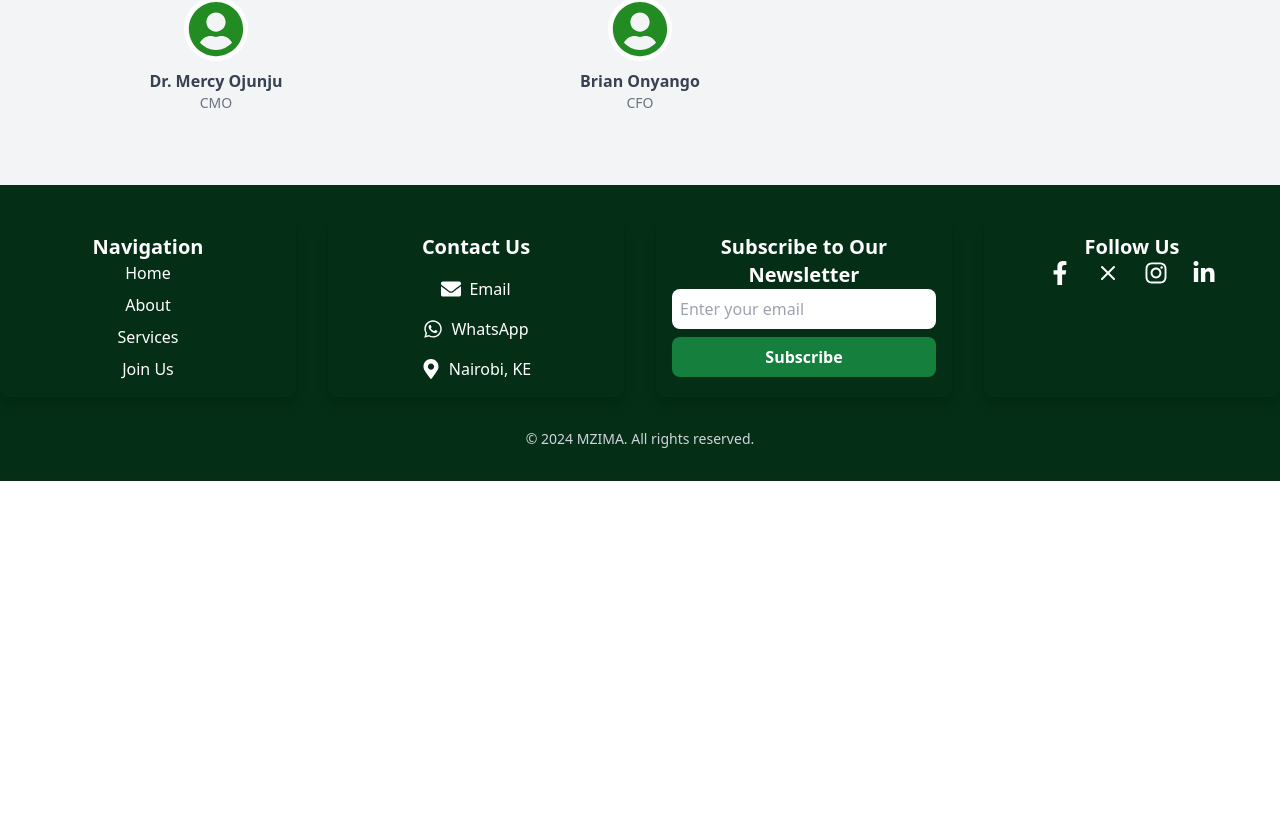
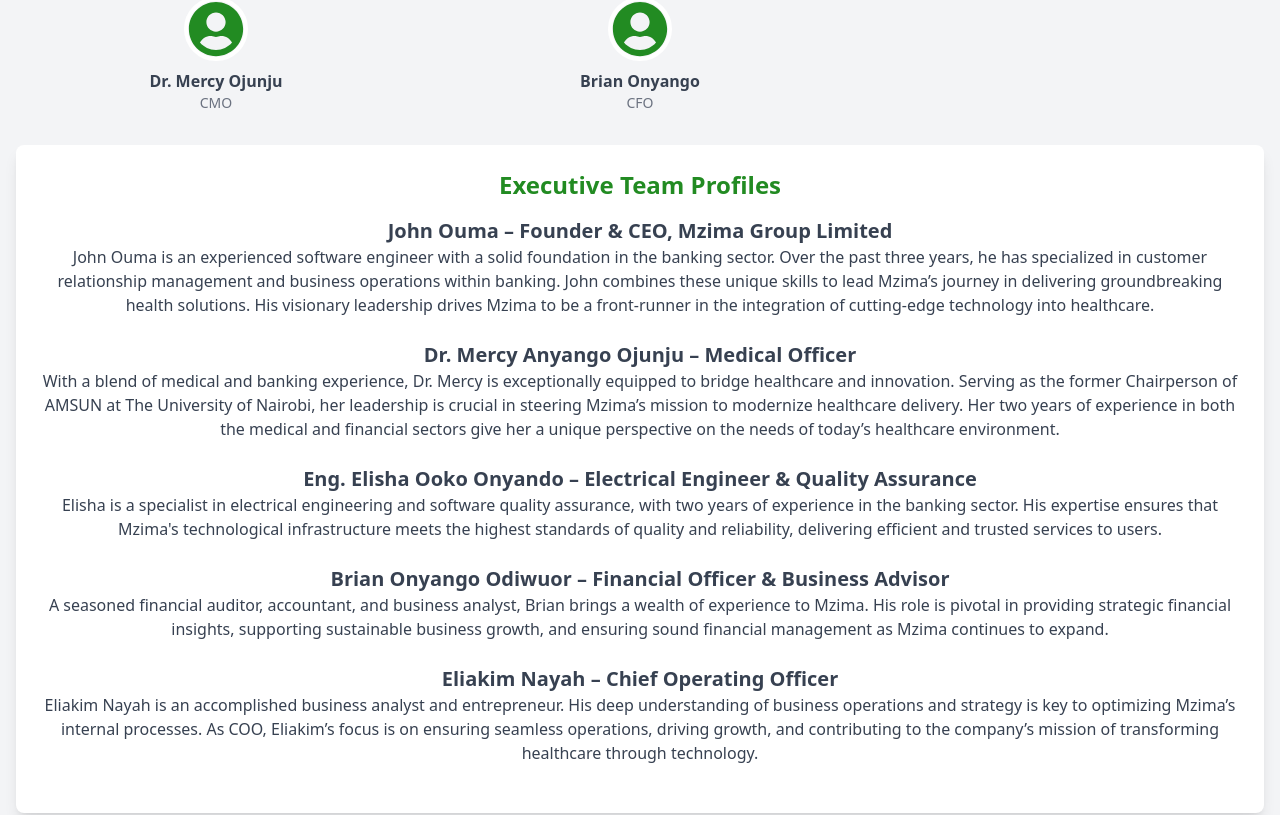
Before and after one commit to OumaArera/migason-power, a React (Create React App) app: page /join in a window 1280 px wide. Shown: the part 905-1720 px from the top of the page. Before the commit the page ends 1386 px from the top, so only its background shows below. Built offline with nearby package versions, Linux system fonts and the light colour scheme.

Commit message:
feat: add details

```diff
--- a/src/Join.jsx
+++ b/src/Join.jsx
@@ -67,6 +67,46 @@ const Join = () => {
             <span className="text-gray-500 text-sm">CFO</span>
           </div>
         </div>
+
+        {/* Executive Team Profiles */}
+        <div className="bg-white p-6 rounded-lg shadow-lg">
+          <h3 className="text-2xl font-bold text-[#228B22] mb-4 text-center">Executive Team Profiles</h3>
+
+          <div className="mb-6">
+            <h4 className="text-xl font-semibold text-gray-700">John Ouma – Founder & CEO, Mzima Group Limited</h4>
+            <p className="text-gray-700">
+              John Ouma is an experienced software engineer with a solid foundation in the banking sector. Over the past three years, he has specialized in customer relationship management and business operations within banking. John combines these unique skills to lead Mzima’s journey in delivering groundbreaking health solutions. His visionary leadership drives Mzima to be a front-runner in the integration of cutting-edge technology into healthcare.
+            </p>
+          </div>
+
+          <div className="mb-6">
+            <h4 className="text-xl font-semibold text-gray-700">Dr. Mercy Anyango Ojunju – Medical Officer</h4>
+            <p className="text-gray-700">
+              With a blend of medical and banking experience, Dr. Mercy is exceptionally equipped to bridge healthcare and innovation. Serving as the former Chairperson of AMSUN at The University of Nairobi, her leadership is crucial in steering Mzima’s mission to modernize healthcare delivery. Her two years of experience in both the medical and financial sectors give her a unique perspective on the needs of today’s healthcare environment.
+            </p>
+          </div>
+
+          <div className="mb-6">
+            <h4 className="text-xl font-semibold text-gray-700">Eng. Elisha Ooko Onyando – Electrical Engineer & Quality Assurance</h4>
+            <p className="text-gray-700">
+              Elisha is a specialist in electrical engineering and software quality assurance, with two years of experience in the banking sector. His expertise ensures that Mzima's technological infrastructure meets the highest standards of quality and reliability, delivering efficient and trusted services to users.
+            </p>
+          </div>
+
+          <div className="mb-6">
+            <h4 className="text-xl font-semibold text-gray-700">Brian Onyango Odiwuor – Financial Officer & Business Advisor</h4>
+            <p className="text-gray-700">
+              A seasoned financial auditor, accountant, and business analyst, Brian brings a wealth of experience to Mzima. His role is pivotal in providing strategic financial insights, supporting sustainable business growth, and ensuring sound financial management as Mzima continues to expand.
+            </p>
+          </div>
+
+          <div className="mb-6">
+            <h4 className="text-xl font-semibold text-gray-700">Eliakim Nayah – Chief Operating Officer</h4>
+            <p className="text-gray-700">
+              Eliakim Nayah is an accomplished business analyst and entrepreneur. His deep understanding of business operations and strategy is key to optimizing Mzima’s internal processes. As COO, Eliakim’s focus is on ensuring seamless operations, driving growth, and contributing to the company’s mission of transforming healthcare through technology.
+            </p>
+          </div>
+        </div>
       </div>
     </div>
   );
```
